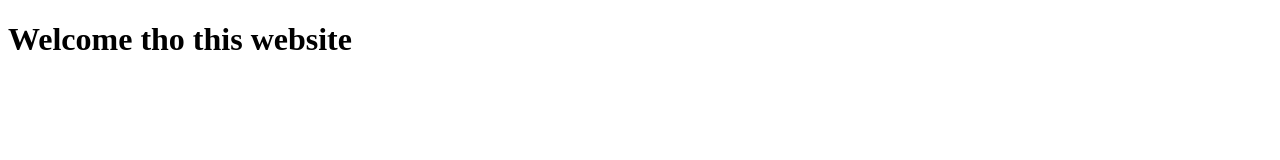
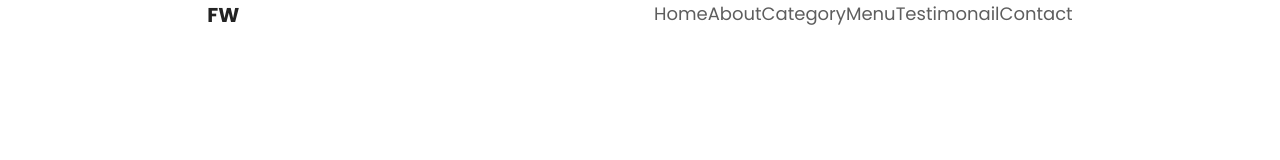
Before and after one commit to MuhammadJamshaidGhaffar/Restaurant-Practise-Website, a plain HTML site: page index.html in a window 1280 px wide. Drawn offline with Linux system fonts and the light colour scheme.

Commit message:
Created mine navbar

```diff
--- a/css/style.css
+++ b/css/style.css
@@ -15,3 +15,46 @@ html {
 body {
   font-family: "Poppins", sans-serif;
 }
+
+/* ######## utility classes #############  */
+.bg-heading {
+  font-size: 2rem;
+}
+
+.bold-heading {
+  font-weight: 700;
+}
+
+.text-gray {
+  color: #5e5e5e;
+}
+.text-black {
+  color: #232323;
+}
+/* -------------############# for desktop styling #############-------- */
+/* ######### navbar styling ########## */
+.navbar input[type="checkbox"],
+.navbar .hamburger-lines {
+  display: none;
+}
+
+.navbar .navbar-container {
+  background-color: #fff;
+  display: flex;
+  justify-content: space-around;
+}
+
+.navbar .navbar-container .logo {
+  order: -1;
+}
+
+.navbar .navbar-container .menu-items {
+  list-style: none;
+  display: flex;
+  justify-content: space-around;
+}
+.navbar .navbar-container .menu-items .menu-item a {
+  color: #5e5e5e;
+  text-decoration: none;
+  font-size: 1.8rem;
+}
--- a/index.html
+++ b/index.html
@@ -4,6 +4,7 @@
     <meta charset="UTF-8" />
     <meta http-equiv="X-UA-Compatible" content="IE=edge" />
     <meta name="viewport" content="width=device-width, initial-scale=1.0" />
+    <link rel="stylesheet" href="css/style.css" />
     <script
       src="https://kit.fontawesome.com/d8dd4cb323.js"
       crossorigin="anonymous"
@@ -11,6 +12,36 @@
     <title>Restaurant Website</title>
   </head>
   <body>
-    <h1>Welcome tho this website</h1>
+    <nav class="navbar">
+      <div class="navbar-container">
+        <input type="checkbox" />
+        <div class="hamburger-lines">
+          <span class="line line1"></span>
+          <span class="line line2"></span>
+          <span class="line line3"> </span>
+        </div>
+        <ul class="menu-items">
+          <li class="menu-item">
+            <a href="#showcase">Home</a>
+          </li>
+          <li class="menu-item">
+            <a href="#about">About</a>
+          </li>
+          <li class="menu-item">
+            <a href="#food">Category</a>
+          </li>
+          <li class="menu-item">
+            <a href="#food-menu">Menu</a>
+          </li>
+          <li class="menu-item">
+            <a href="#testimonial">Testimonail</a>
+          </li>
+          <li class="menu-item">
+            <a href="#contact">Contact</a>
+          </li>
+        </ul>
+        <div class="logo bg-heading bold-heading text-black">FW</div>
+      </div>
+    </nav>
   </body>
 </html>
```
